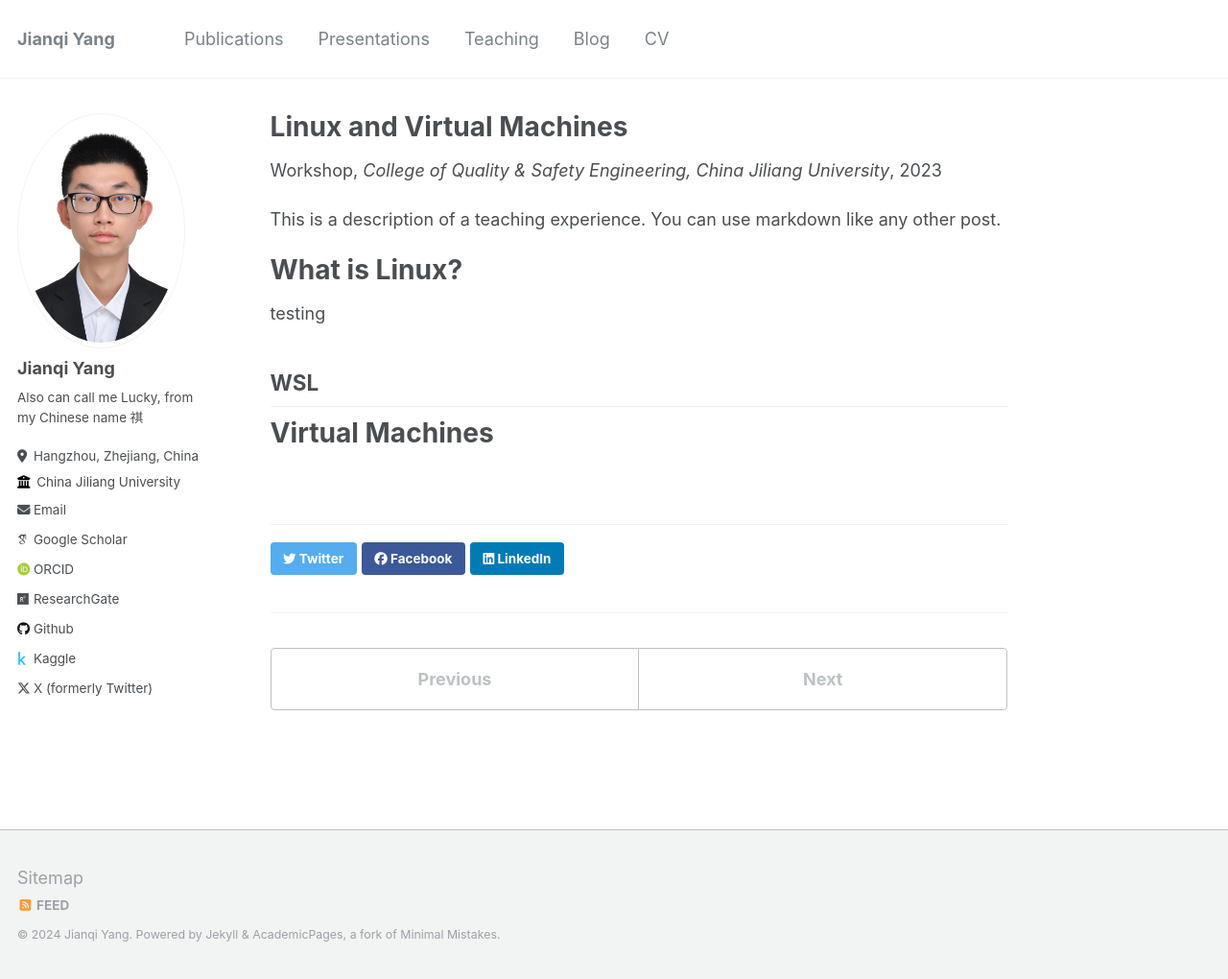
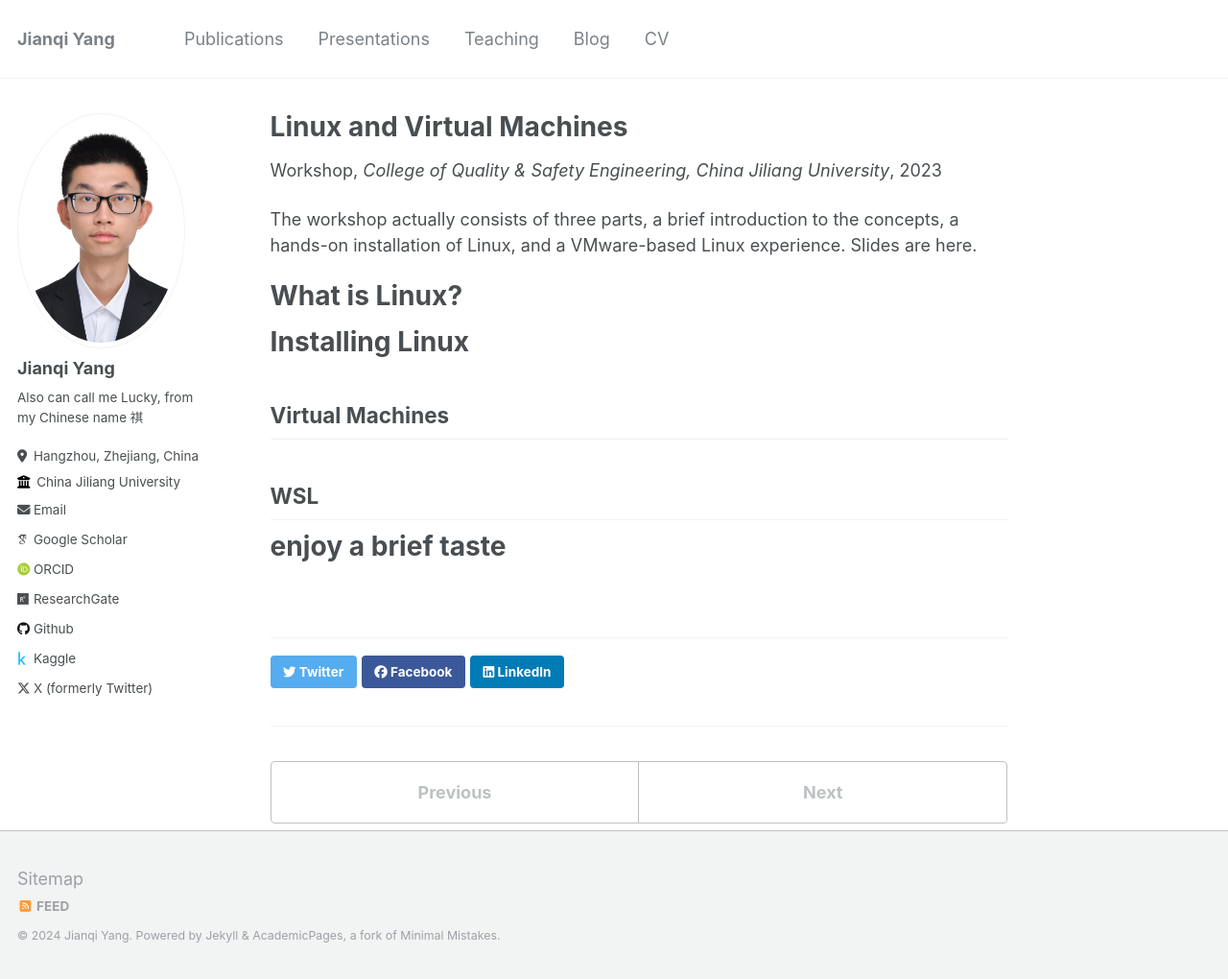
Before and after one commit to thinkswhat/thinkswhat.github.io, a Jekyll site: the page built from _teaching/LVM.md, in a window 1280 px wide and 1020 px high. Shown: the whole window at 96% size. Built offline with Jekyll 4.4.1, drawn with Linux system fonts in a browser that asks for light colours; some web fonts are replaced.

Commit message:
Update LVM.md

```diff
--- a/_teaching/LVM.md
+++ b/_teaching/LVM.md
@@ -8,15 +8,23 @@ date: 2023-11-18
 location: "Hangzhou, China"
 ---
 
-This is a description of a teaching experience. You can use markdown like any other post.
+The workshop actually consists of three parts, a brief introduction to the concepts, a hands-on installation of Linux, and a VMware-based Linux experience. Slides are here.
 
 What is Linux?
 ======
 
-testing
+
+
+Installing Linux
+======
+
+Virtual Machines
+-----
+
+
 
 WSL
 -----
 
-Virtual Machines
+enjoy a brief taste
 ======
```
